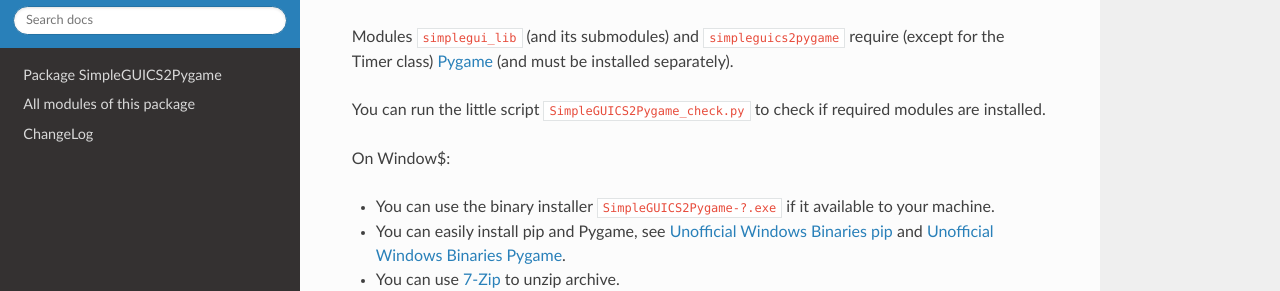
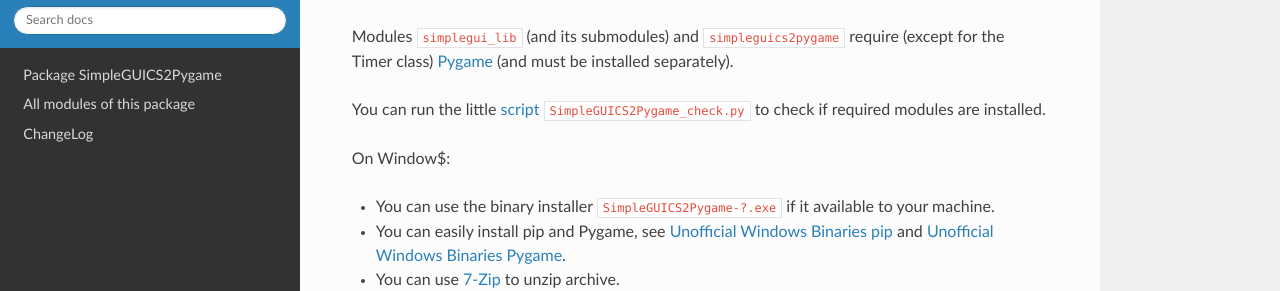
Before and after one commit to rhul-compsoc/SimpleGUICS2Pygame, a Sphinx documentation site: the page built from Sphinx/index.rst, in a window 1280 px wide and 900 px high, scrolled down 1299 px. Shown: the part 158-449 px from the top of the window. Built offline with Sphinx 7.4.7 and the Read the Docs theme 2.0.0, drawn with Linux system fonts in a browser that asks for light colours; some of the changed text lies outside the part shown.

Commit message:
Updated documentation.

```diff
--- a/Sphinx/index.rst
+++ b/Sphinx/index.rst
@@ -61,7 +61,7 @@
 (except for the Timer class) Pygame_
 (and must be installed separately).
 
-You can run the little script ``SimpleGUICS2Pygame_check.py``
+You can run the little script_ ``SimpleGUICS2Pygame_check.py``
 to check if required modules are installed.
 
 
@@ -183,7 +184,7 @@
 and your program run both in CodeSkulptor and *standard Python*.
 
 
-| In this package a little script ``cs2both.py`` can help to quickly make this changement on program downloaded from CodeSkulptor.
+| In this package a little script_ ``cs2both.py`` can help to quickly make this changement on program downloaded from CodeSkulptor.
 | Run ``python cs2both.py yourprogram.py``.
 | The file ``yourprogram.py`` is copied to ``yourprogram.py.bak`` before changing.
 
```
Also changed, not shown: other parts of Sphinx/index.rst (+1 -0 lines).
